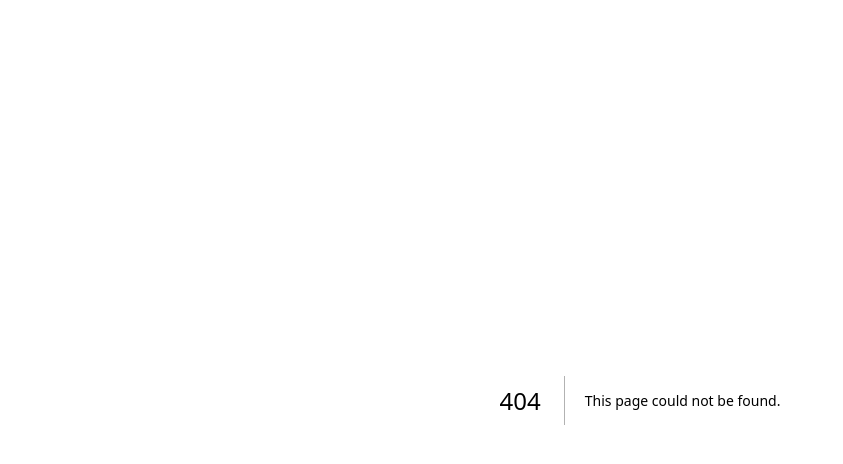
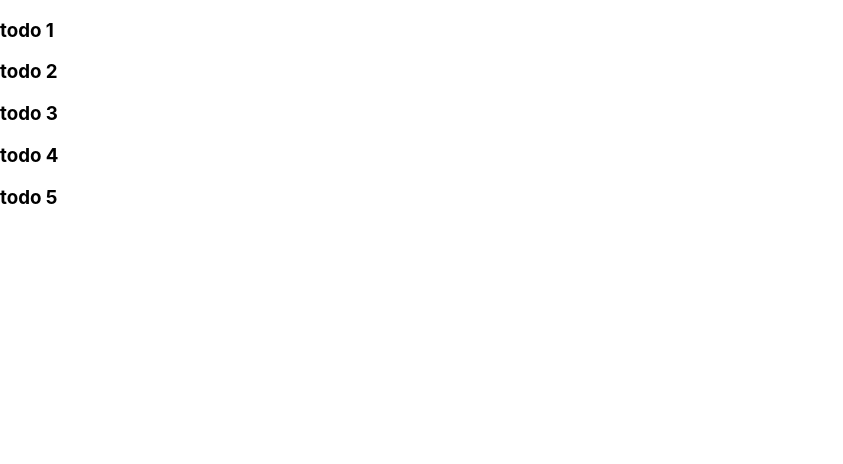
Before and after one commit to shahvalizadehmaryam/api-routes-backend, a Next.js app: page /todos in a window 1280 px wide. Before the commit this address had no page. Shown: the top 464 px of the page, without its empty margins (0-843 px from the left). Built offline with nearby package versions, Linux system fonts and the light colour scheme.

Commit message:
using pre-rendering and api route at the same time for todos page.

```diff
--- /dev/null
+++ b/pages/todos.js
@@ -0,0 +1,20 @@
+import { todos } from "../data/todos";
+function Todos({ data }) {
+  return (
+    <div>
+      {data.map((todo) => (
+        <h3 key={todo.id}>{todo.title}</h3>
+      ))}
+    </div>
+  );
+}
+
+export default Todos;
+export async function getStaticProps() {
+  //be jaye fetch kardane data mostagim be backend code ha dastresi darim.
+  return {
+    props: {
+      data: todos,
+    },
+  };
+}
```
